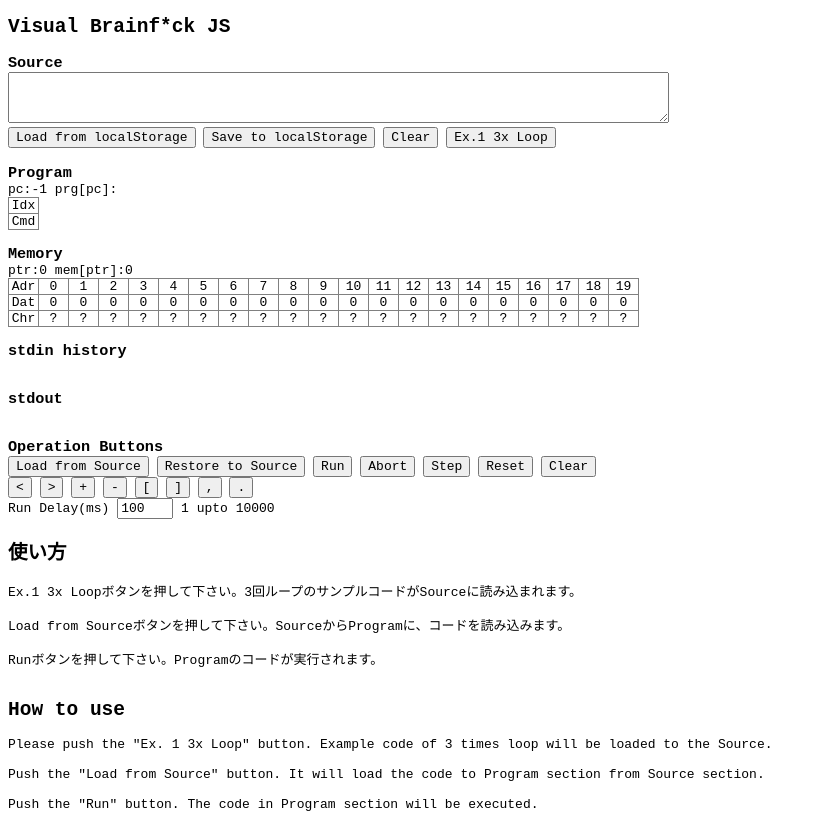
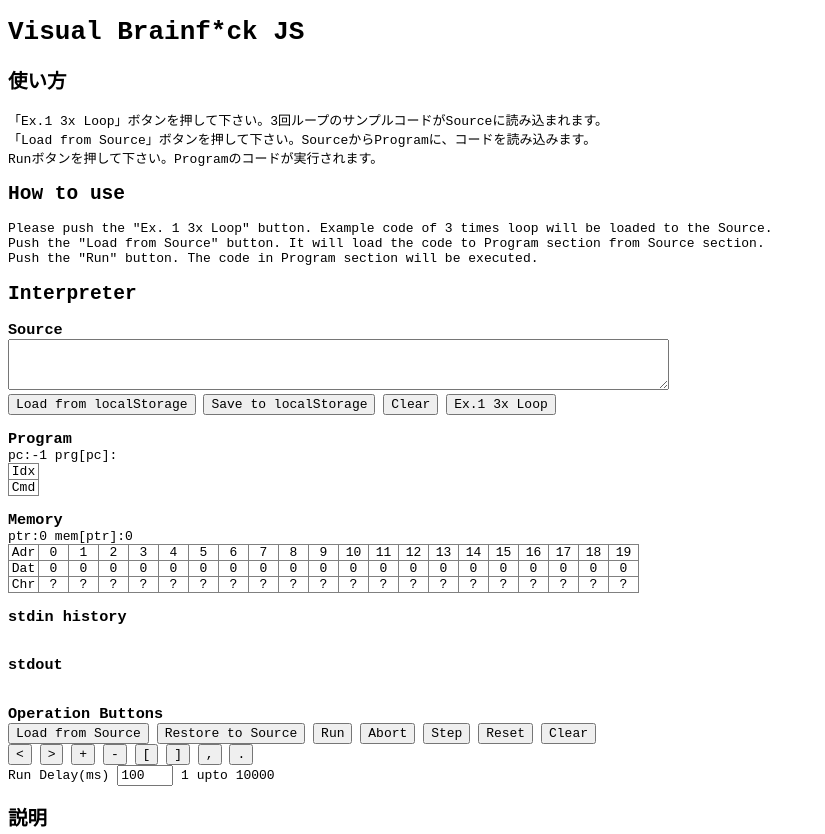
Before and after one commit to quwahara/VisualBrainfuckJs, a plain HTML site: page index.html in a window 1280 px wide. Shown: the top 834 px of the page, without its empty margins (0-825 px from the left). Drawn offline with Linux system fonts and the light colour scheme.

Commit message:
Update design

```diff
--- a/index.html
+++ b/index.html
@@ -10,7 +10,6 @@
       div.sec-desc { margin-bottom: 8px; }
       div.word { font-weight: bold; width: 250px; background-color: whitesmoke; margin: 4px 4px 4px 4px; padding: 4px 4px 4px 4px; }
       div.desc { margin: -28px 0 4px 300px; padding: 4px 4px 4px 4px; }
-
       #stdin, #stdout { white-space: pre; }
       #prg > div {
         margin-bottom: 1px;
@@ -41,7 +40,18 @@
     </style>
   </head>
   <body>
-    <h2>Visual Brainf*ck JS</h2>
+    <h1>Visual Brainf*ck JS</h1>
+
+    <h2>使い方</h2>
+    <div>「Ex.1 3x Loop」ボタンを押して下さい。3回ループのサンプルコードがSourceに読み込まれます。</div>
+    <div>「Load from Source」ボタンを押して下さい。SourceからProgramに、コードを読み込みます。</div>
+    <div>Runボタンを押して下さい。Programのコードが実行されます。</div>
+    <h2>How to use</h2>
+    <div>Please push the "Ex. 1 3x Loop" button. Example code of 3 times loop will be loaded to the Source.</div>
+    <div>Push the "Load from Source" button. It will load the code to Program section from Source section.</div>
+    <div>Push the "Run" button. The code in Program section will be executed.</div>
+
+    <h2>Interpreter</h2>
     <h3>Source</h3>
     <textarea id="src" rows="3" cols="80"></textarea>
     <div>
@@ -417,22 +427,6 @@
     var ctrl = new Ctrl(new View(), new Brainfuck())
     </script>
 
-    <h2>使い方</h2>
-    <div>Ex.1 3x Loopボタンを押して下さい。3回ループのサンプルコードがSourceに読み込まれます。</div>
-    <br/>
-    <div>Load from Sourceボタンを押して下さい。SourceからProgramに、コードを読み込みます。</div>
-    <br/>
-    <div>Runボタンを押して下さい。Programのコードが実行されます。</div>
-    <br/>
-
-    <h2>How to use</h2>
-    <div>Please push the "Ex. 1 3x Loop" button. Example code of 3 times loop will be loaded to the Source.</div>
-    <br/>
-    <div>Push the "Load from Source" button. It will load the code to Program section from Source section.</div>
-    <br/>
-    <div>Push the "Run" button. The code in Program section will be executed.</div>
-    <br/>
-
     <h2>説明</h2>
     <h3>Source</h3>
     <div class="sec-desc">コードを編集するところです。ここのコードは実行されません。</div>
```
Lines whose indentation alone changed are shown as unchanged.
